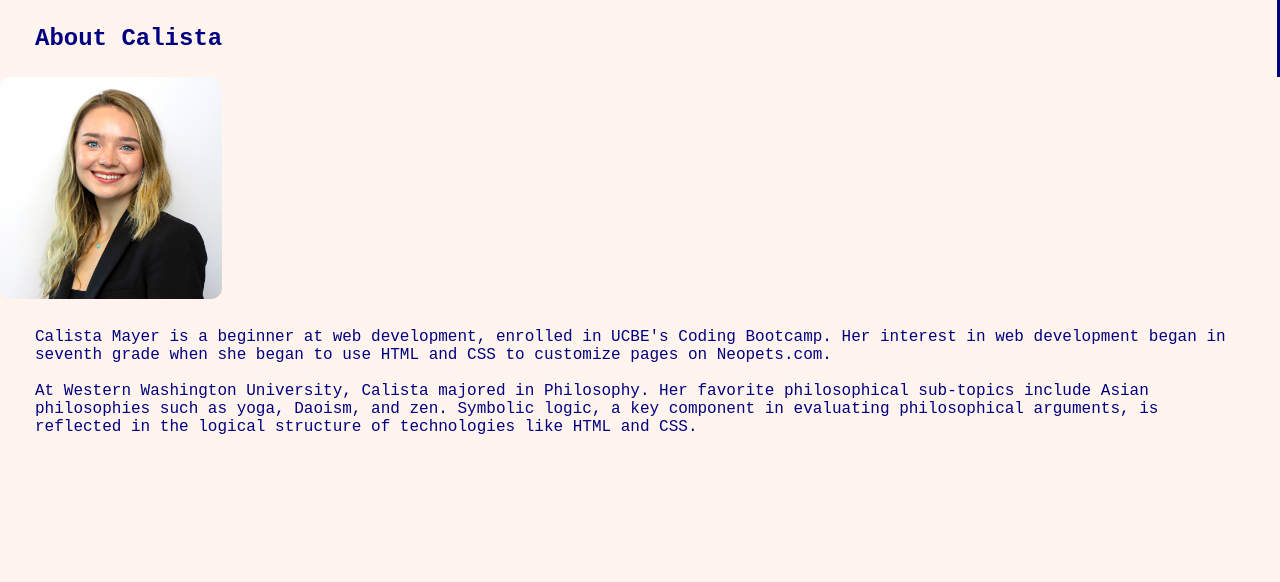
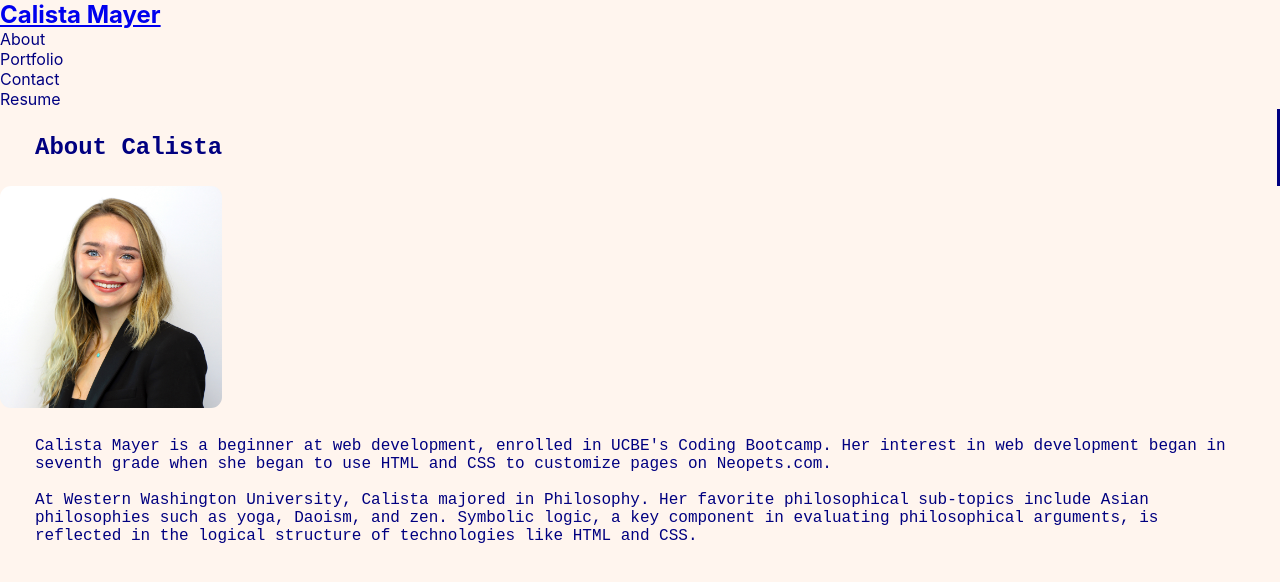
Before and after one commit to calistamayer/portfolio, a React (Create React App) app: page / in a window 1280 px wide. Shown: the top 582 px of the page. Built offline with nearby package versions, Linux system fonts and the light colour scheme.

Commit message:
create nav component

```diff
--- a/src/components/Navigation/index.js
+++ b/src/components/Navigation/index.js
@@ -1,11 +1,30 @@
 import React from 'react';
 
 function Navigation() {
-
     return (
-        <header>
-
-        </header>
+        <div>
+            <h2>
+                <a href="/">
+                    Calista Mayer
+                </a>
+            </h2>
+            <nav>
+                <ul className="flex-row">
+                    <li>
+                        About
+                    </li>
+                    <li>
+                        Portfolio
+                    </li>
+                    <li>
+                        Contact
+                    </li>
+                    <li>
+                        Resume
+                    </li>
+                </ul>
+            </nav>
+        </div>
     );
 }
 
```
